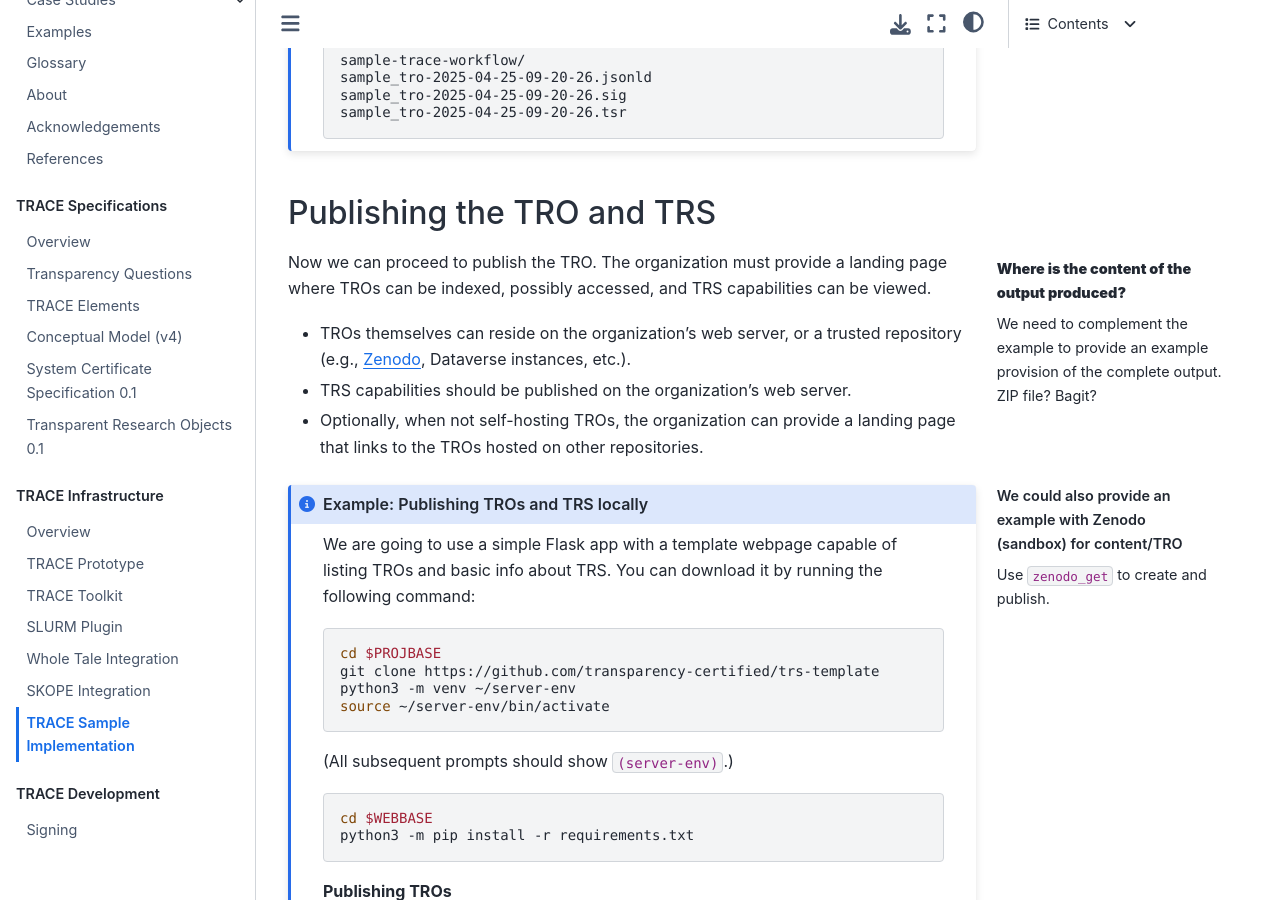
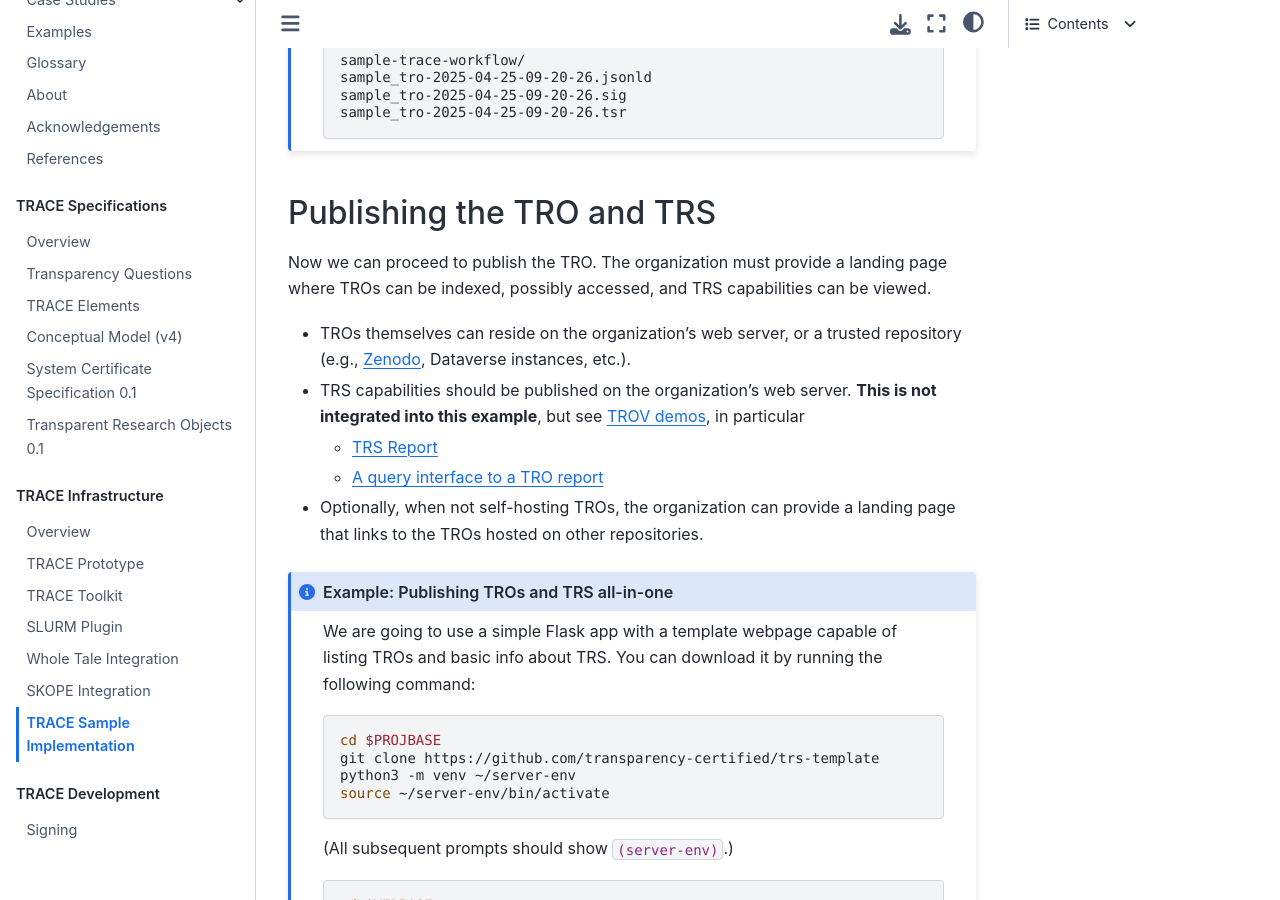
Before and after one commit to transparency-certified/trace-specification, a Jupyter Book: the page built from docs/sample-implementation.md, in a window 1280 px wide and 900 px high, scrolled down 8161 px. Built offline with Jupyter Book 1.0.4 settings and Sphinx 7.4.7 and the Sphinx Book theme 1.1.4, drawn with Linux system fonts in a browser that asks for light colours; some of the changed text lies outside the part shown.

Commit message:
Minor additions

```diff
--- a/docs/sample-implementation.md
+++ b/docs/sample-implementation.md
@@ -437,22 +437,18 @@ sample_tro-2025-04-25-09-20-26.tsr
 (web-server)=
 ## Publishing the TRO and TRS
 
-:::{margin} **Where is the content of the output produced?**
-We need to complement the example to provide an example provision of the complete output. ZIP file? Bagit?
-:::
 
 Now we can proceed to publish the TRO.
 The organization must provide a landing page where TROs can be indexed, possibly accessed, and TRS capabilities can be viewed.
 
 - TROs themselves can reside on the organization's web server, or a trusted repository (e.g., [Zenodo](https://zenodo.org), Dataverse instances, etc.).
-- TRS capabilities should be published on the organization's web server.
+- TRS capabilities should be published on the organization's web server. **This is not integrated into this example**, but see [TROV demos](https://transparency-certified.github.io/trov-demos/), in particular
+  - [TRS Report](https://transparency-certified.github.io/trov-demos/demo/02-tro-examples/03-skope-lbda-processing/products/report_trs.html)
+  - [A query interface  to a TRO report](https://transparency-certified.github.io/trov-demos/demo/02-tro-examples/03-skope-lbda-processing/products/report.html)
 - Optionally, when not self-hosting TROs, the organization can provide a landing page that links to the TROs hosted on other repositories.
 
-:::{margin} We could also provide an example with Zenodo (sandbox) for content/TRO
-Use `zenodo_get` to create and publish.
-:::
 
-:::{admonition} Example: Publishing TROs and TRS locally
+:::{admonition} Example: Publishing TROs and TRS all-in-one
 :class: note
 
 We are going to use a simple Flask app with a template webpage capable of listing TROs and basic info about TRS. You can download it by running the following command:
@@ -531,4 +527,8 @@ python zenodo_upload.py $API_KEY \
 
 This will create a draft deposit that can be manually published.
 
+**Listing TROs**
+
+TROs can now be listed on the organization's website, yet be preserved on Zenodo infrastructure. While the TRS information is embedded into the TRO, the entire system should be documented on the organization's own website, f.i., via the [TRS Report](https://transparency-certified.github.io/trov-demos/demo/02-tro-examples/03-skope-lbda-processing/products/report_trs.html).
+
 :::
```
